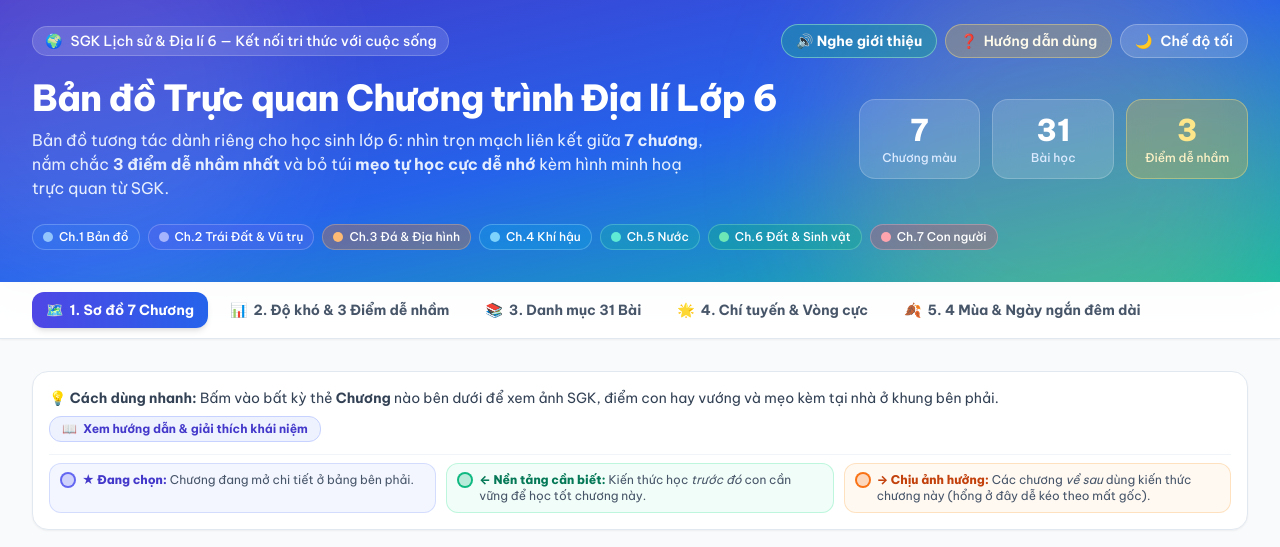
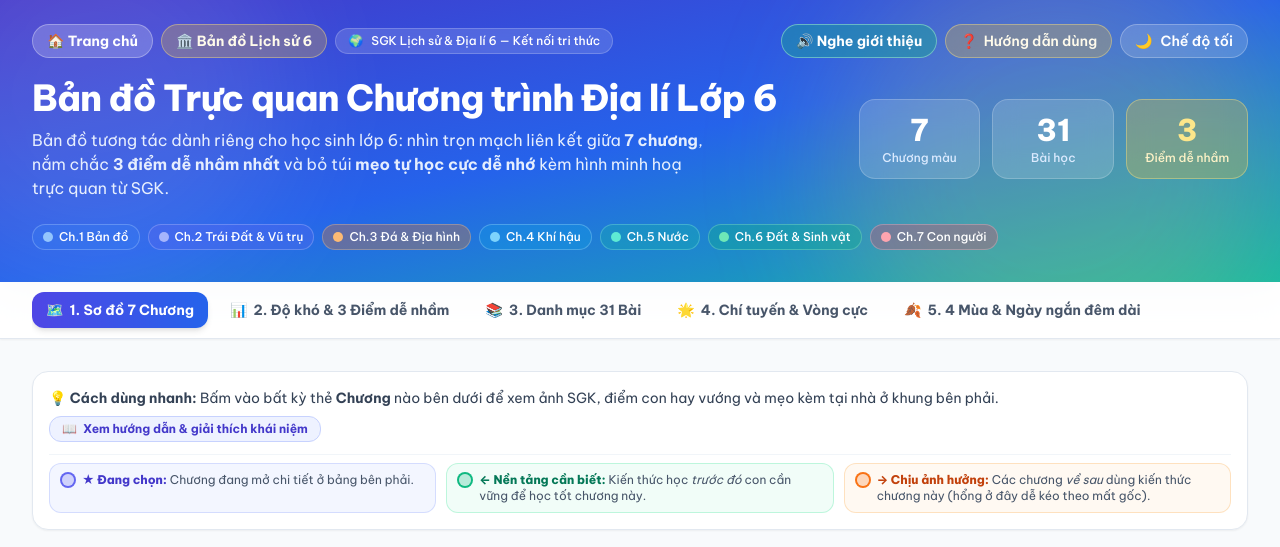
Before and after one commit to tqakhome5/01-lich-su-dia-ly-6a03, a plain HTML site: page ban-do-dia-li-lop-6.html in a window 1280 px wide. Shown: the top 547 px of the page. Drawn offline with nearby package versions, Linux system fonts and the light colour scheme.

Commit message:
fix: bo sung nut quay ve Trang chu (index.html) tren tat ca cac trang Dia li 6 (closes #9)

```diff
--- a/ban-do-dia-li-lop-6.html
+++ b/ban-do-dia-li-lop-6.html
@@ -83,9 +83,19 @@
     <div class="relative max-w-7xl mx-auto px-4 sm:px-6 lg:px-8 pt-6 pb-8">
       <!-- Top utility bar -->
       <div class="flex flex-wrap items-center justify-between gap-3 mb-5">
-        <div class="inline-flex items-center gap-2 px-3 py-1 rounded-full bg-white/15 backdrop-blur-md border border-white/20 text-xs sm:text-sm font-medium">
-          <span>🌍</span>
-          <span>SGK Lịch sử &amp; Địa lí 6 — Kết nối tri thức với cuộc sống</span>
+        <div class="flex flex-wrap items-center gap-2">
+          <a href="index.html"
+            class="inline-flex items-center gap-1.5 px-3.5 py-1.5 rounded-full bg-white/20 hover:bg-white/30 backdrop-blur-md border border-white/30 text-xs sm:text-sm font-bold text-white transition">
+            🏠 Trang chủ
+          </a>
+          <a href="ban-do-lich-su-lop-6.html"
+            class="inline-flex items-center gap-1.5 px-3.5 py-1.5 rounded-full bg-amber-400/25 hover:bg-amber-400/40 backdrop-blur-md border border-amber-200/40 text-xs sm:text-sm font-bold text-amber-50 transition">
+            🏛️ Bản đồ Lịch sử 6
+          </a>
+          <div class="hidden sm:inline-flex items-center gap-2 px-3 py-1 rounded-full bg-white/15 backdrop-blur-md border border-white/20 text-xs font-medium">
+            <span>🌍</span>
+            <span>SGK Lịch sử &amp; Địa lí 6 — Kết nối tri thức</span>
+          </div>
         </div>
         <div class="flex flex-wrap items-center gap-2">
           <button onclick="speakHeroIntro()" data-tts-id="hero" type="button"
```
Also changed, not shown: giai-ma-bon-mua-gan-xa-mat-troi.html (+4 -0 lines), giai-ma-chi-tuyen-vong-cuc.html (+10 -4 lines), on-tap-chuong-1-ban-do.html (+3 -0 lines), on-tap-chuong-2-trai-dat-vu-tru.html (+3 -0 lines).
